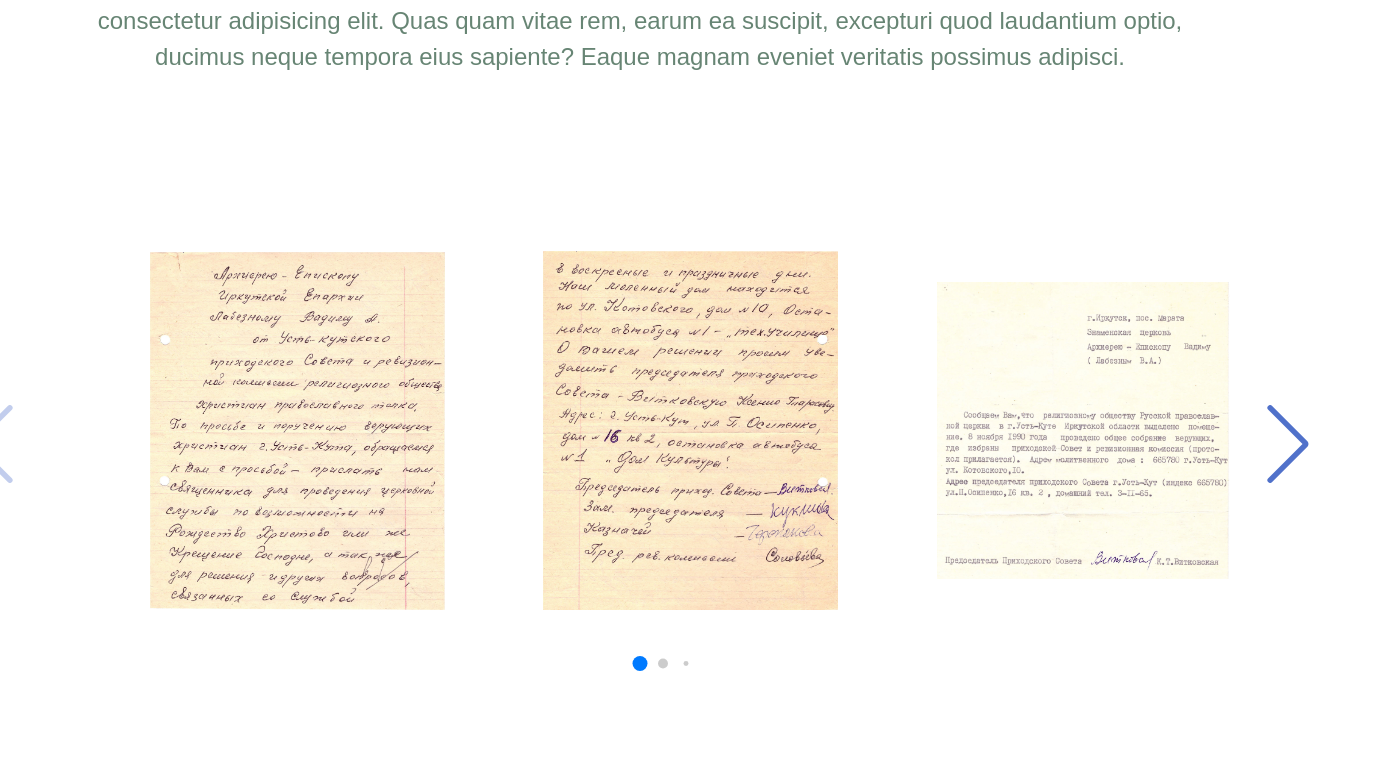
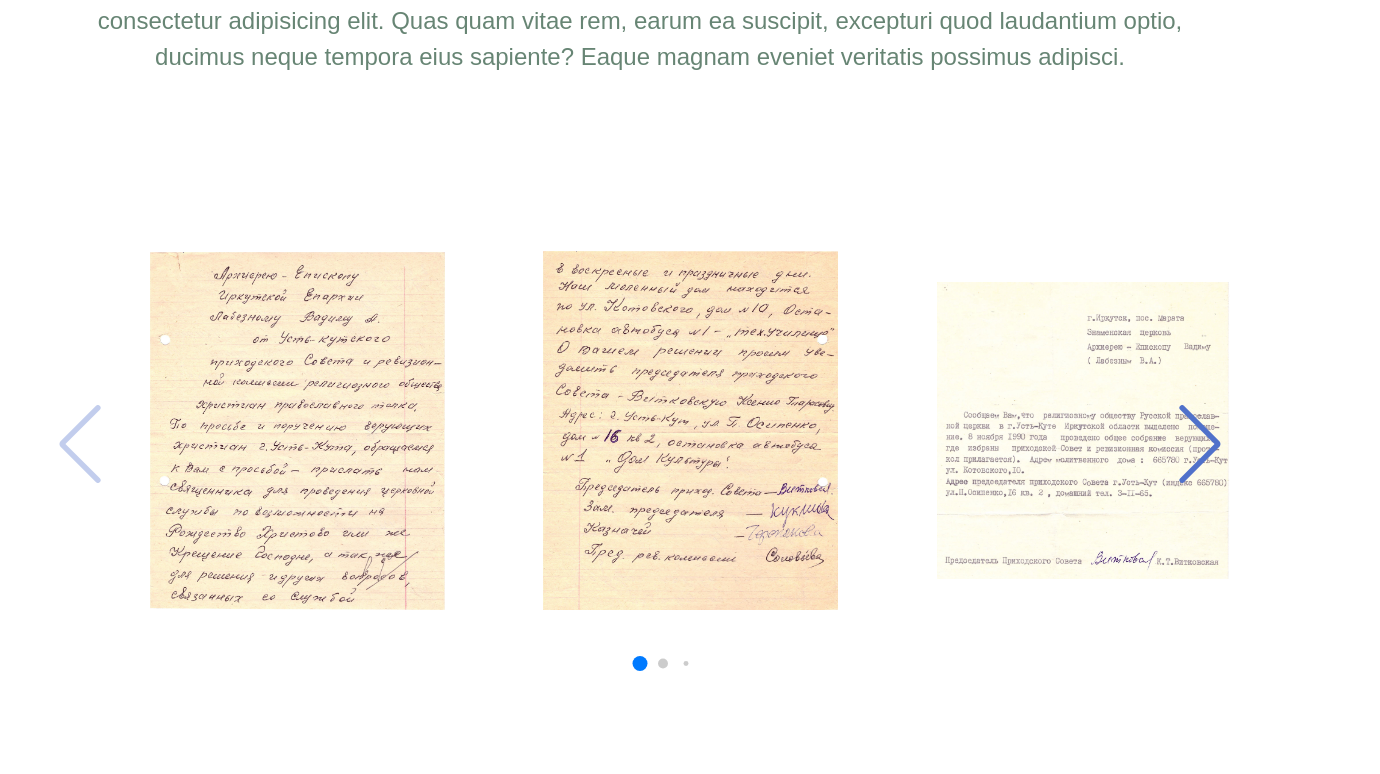
Before and after one commit to ustkutuspeniya/ustkutuspeniya, a plain HTML site: page HramUspeniaUstkut/index.html in a window 1280 px wide. Shown: the part 2833-3607 px from the top of the page, 1380 px wide, since content can reach past the window. Drawn offline with nearby package versions, Linux system fonts and the light colour scheme; a web font is replaced by a local one.

Commit message:
Update style.css

```diff
--- a/HramUspeniaUstkut/css/style.css
+++ b/HramUspeniaUstkut/css/style.css
@@ -1384,7 +1384,7 @@ swiper-container:not(.swiper-watch-progress) .swiper-lazy-preloader,
 
 .swiper-button-prev,
 .swiper-rtl .swiper-button-next {
-  left: var(--swiper-navigation-sides-offset, -150px);
+  left: var(--swiper-navigation-sides-offset, 0px);
   right: auto;
 }
 
@@ -1395,7 +1395,7 @@ swiper-container:not(.swiper-watch-progress) .swiper-lazy-preloader,
 
 .swiper-button-next,
 .swiper-rtl .swiper-button-prev {
-  right: var(--swiper-navigation-sides-offset, -150px);
+  right: var(--swiper-navigation-sides-offset, 0px);
   left: auto;
 }
 
@@ -2099,6 +2099,7 @@ body .backgroand-syte .opacyti-body main .container-image-history_1:hover {
   }
   .container-width .swiper-button-prev, .container-width .swiper-button-next {
     margin-top: calc(435px - var(--swiper-navigation-size) / 2);
+    width: 60px;
   }
 }
 @media (max-width: 1200px) {
@@ -2117,6 +2118,7 @@ body .backgroand-syte .opacyti-body main .container-image-history_1:hover {
   }
   .container-width .swiper-button-prev, .container-width .swiper-button-next {
     margin-top: calc(820px - var(--swiper-navigation-size) / 2);
+    width: 60px;
   }
 }
 @media (max-width: 992px) {
@@ -2127,6 +2129,7 @@ body .backgroand-syte .opacyti-body main .container-image-history_1:hover {
   }
   .container-width .swiper-button-prev, .container-width .swiper-button-next {
     margin-top: calc(875px - var(--swiper-navigation-size) / 2);
+    width: 60px;
   }
   .body.lock {
     overflow: hidden;
```
